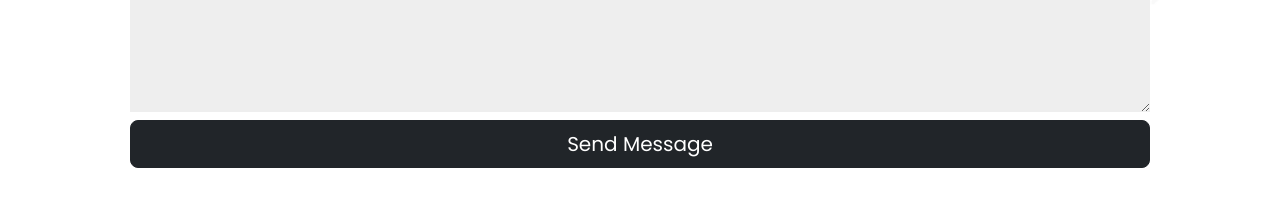
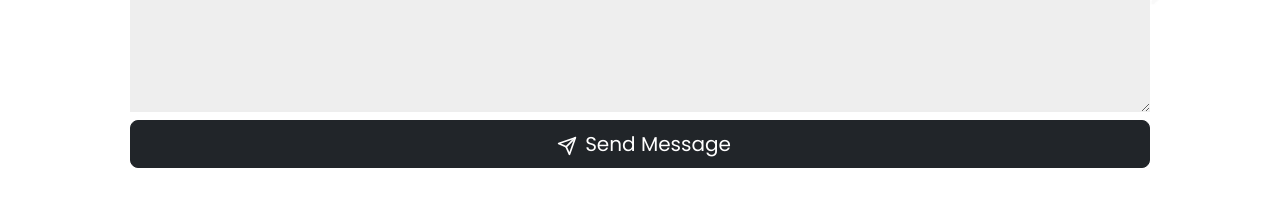
Before and after one commit to Teslax33/limo, a React (Vite) app: page /contacts in a window 1280 px wide. Shown: the part 1160-1378 px from the top of the page. Built offline with nearby package versions, Linux system fonts and the light colour scheme.

Commit message:
feat : Add react-icons for send message button

```diff
--- a/src/components/contact/ContactUs.jsx
+++ b/src/components/contact/ContactUs.jsx
@@ -1,5 +1,5 @@
 import { Button, Col, Container, Row } from "react-bootstrap";
-import { FiPhone, FiMail,FiNavigation  } from "react-icons/fi";
+import { FiPhone, FiMail,FiNavigation, FiSend  } from "react-icons/fi";
 
 export default function ContactUs() {
   return (
@@ -64,7 +64,8 @@ export default function ContactUs() {
                   rows="10"
                   className="bookcar-inputField border-0 p-2"
                 ></textarea>
-                <Button variant="dark" size="lg">
+                <Button variant="dark" size="lg" type="submit">
+                <FiSend className="mx-2" />
                   Send Message
                 </Button>
               </form>
```
